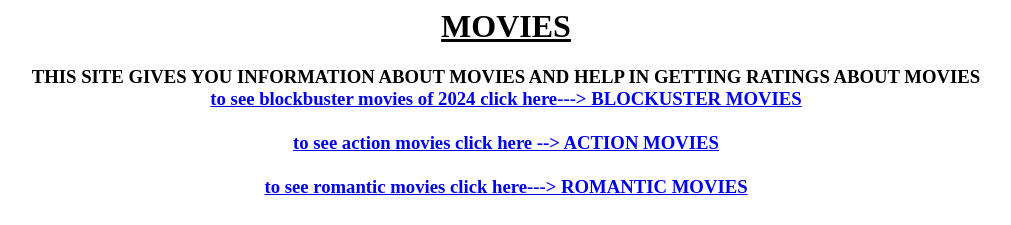
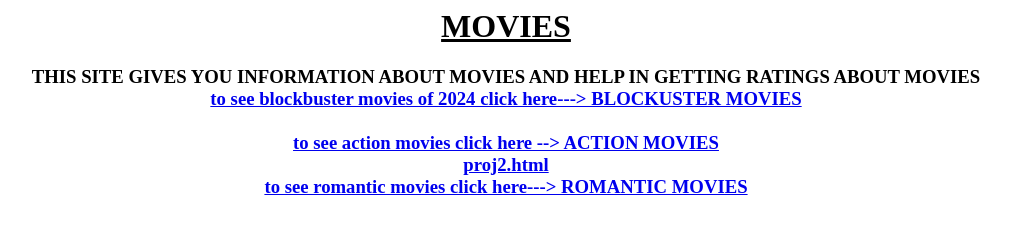
Before and after one commit to katariyakrishiv/Movie-info, a plain HTML site: page index.html in a window 1280 px wide. Shown: the top 225 px of the page, without its empty margins (134-1145 px from the left). Drawn offline with Linux system fonts and the light colour scheme.

Commit message:
Update index.html

```diff
--- a/index.html
+++ b/index.html
@@ -17,6 +17,7 @@
 <a href="e:\Users\LENOVO\Desktop\meet_hw_project_1\action.html">
 
 <br>to see action movies click here -->     ACTION MOVIES<br>
+	proj2.html
 
 <a href="e:\Users\LENOVO\Desktop\meet_hw_project_1\romantic.html">
 <br>to see romantic movies click here--->      ROMANTIC MOVIES<br><br></a>
```
